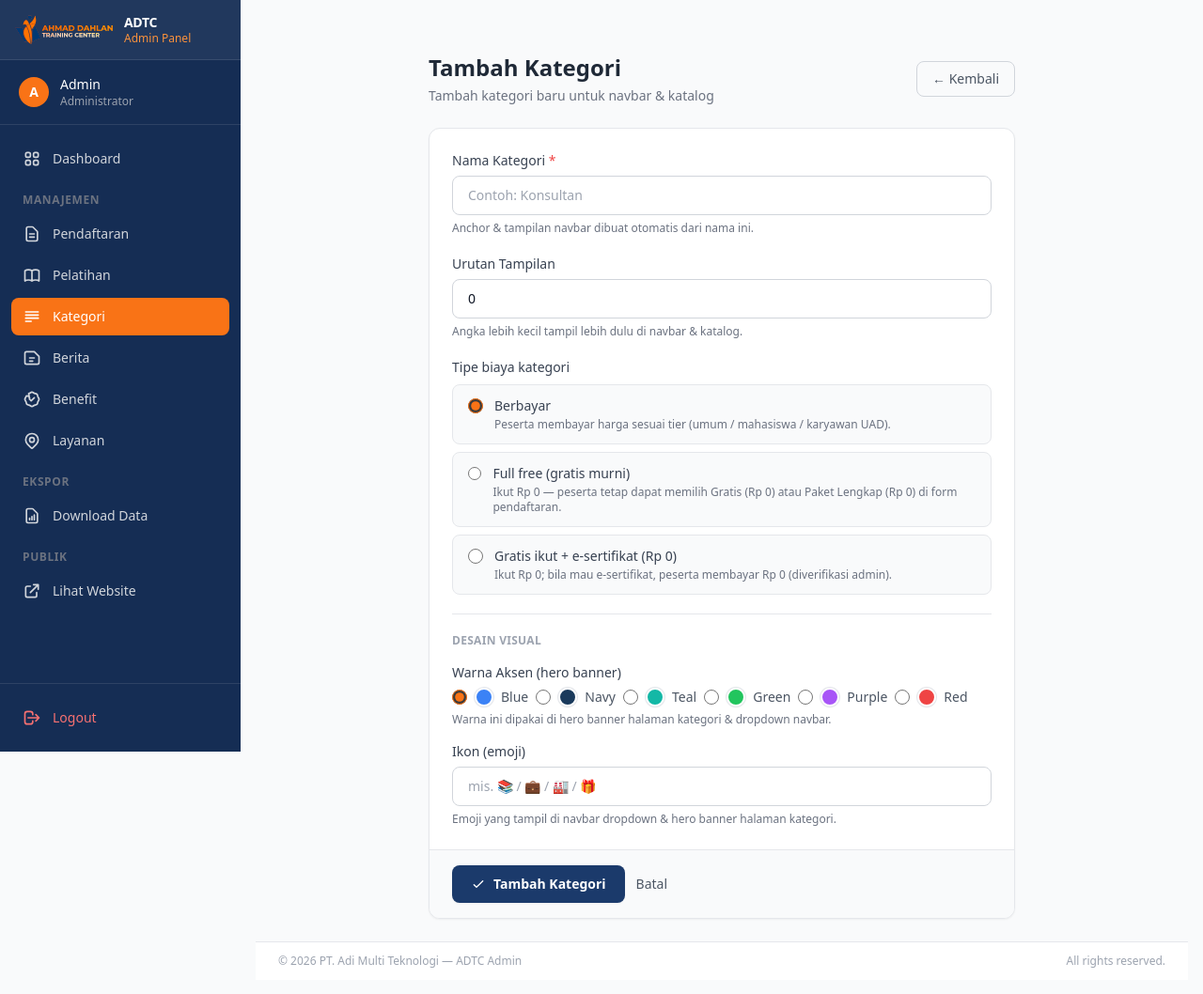
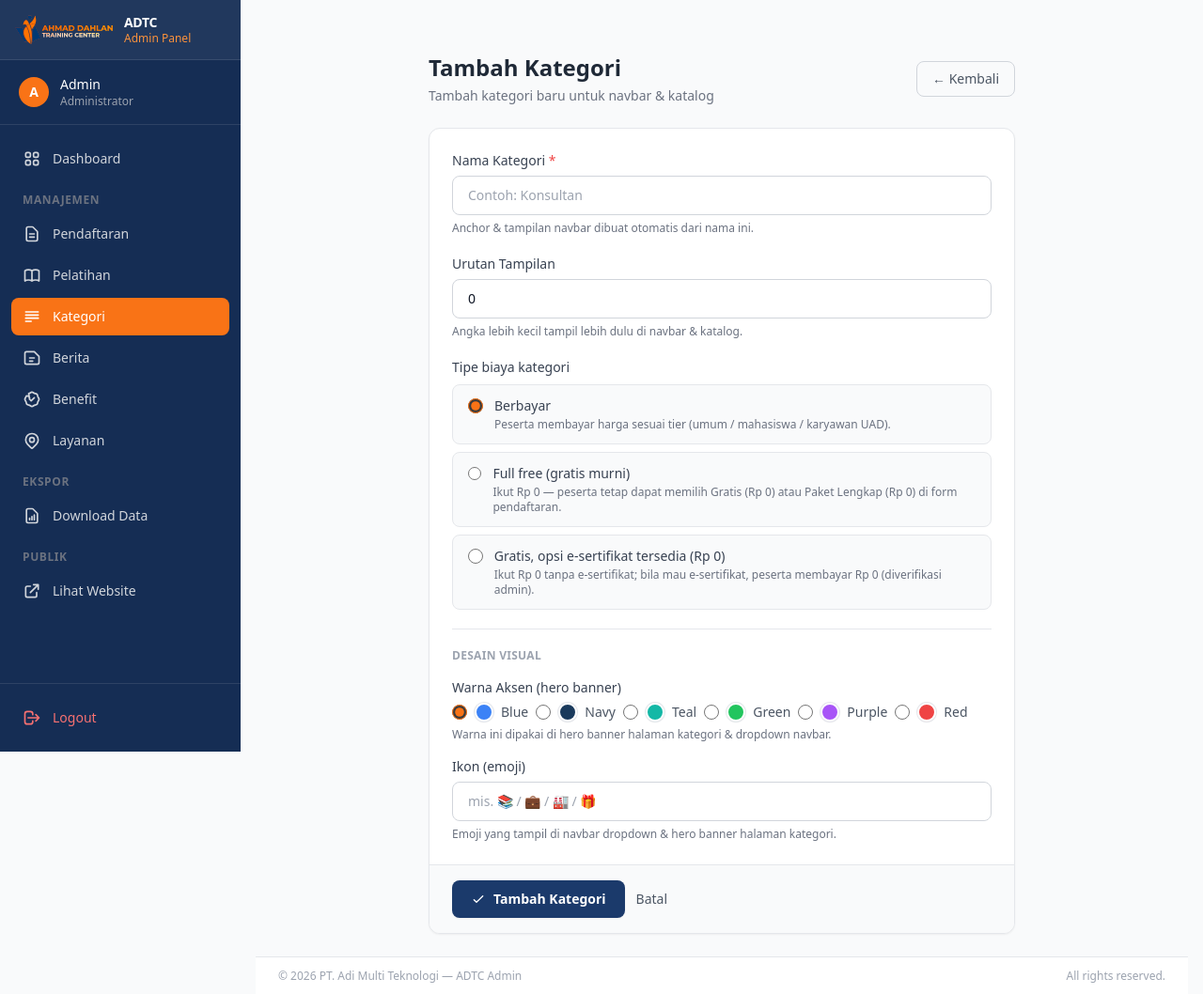
Before and after one commit to Rinday12/adtc-website, a Node server app: page /admin/categories/create in a window 1280 px wide. Shown: the top 1058 px of the page at 94% size. Before the commit the page ends 1030 px from the top, so only its background shows below. Run offline with Node 20, Linux system fonts and the light colour scheme; the visitor is signed in with stand-in values (Sample User, id 1); style sheets or scripts are compiled from the project's sources.

Commit message:
fix: deskripsi Rp 0 = 'tanpa e-sertifikat' di semua form & detail
Admin training form (radio cert_override):
- 'Dengan e-Sertifikat': Rp 0 = ikut tanpa e-sertifikat
- 'Tanpa e-Sertifikat': Peserta selalu Rp 0, tanpa opsi e-sertifikat

Admin category form:
- Radio 'free_pkg': 'Gratis, opsi e-sertifikat tersedia'
- Radio 'free_pkg' sub: Rp 0 = ikut tanpa e-sertifikat

Detail training publik:
- cert_available !== false → 'Ikut Rp 0 (tanpa e-sertifikat)' + opsi paket
- cert_available === false → 'Ikut Rp 0, tanpa opsi e-sertifikat' (paket disembunyikan)

Form pendaftaran publik:
- Radio 'Gratis': 'Rp 0 — ikut tanpa e-sertifikat'

Co-Authored-By: Claude Code <noreply@anthropic.com>

```diff
--- a/views/admin/categories/form.ejs
+++ b/views/admin/categories/form.ejs
@@ -123,8 +123,8 @@
                 <%= currentTier === 'free_pkg' ? 'checked' : '' %>
                 class="mt-0.5 w-4 h-4 accent-brand-500">
               <span class="text-sm text-gray-700">
-                <span class="font-medium">Gratis ikut + e-sertifikat (<%= certFeeFmt || 'Rp 75.000' %>)</span>
-                <p class="text-xs text-gray-500 mt-0.5">Ikut Rp 0; bila mau e-sertifikat, peserta membayar <%= certFeeFmt || 'Rp 75.000' %> (diverifikasi admin).</p>
+                <span class="font-medium">Gratis, opsi e-sertifikat tersedia (<%= certFeeFmt || 'Rp 75.000' %>)</span>
+                <p class="text-xs text-gray-500 mt-0.5">Ikut Rp 0 tanpa e-sertifikat; bila mau e-sertifikat, peserta membayar <%= certFeeFmt || 'Rp 75.000' %> (diverifikasi admin).</p>
               </span>
             </label>
           </div>
@@ -279,7 +279,7 @@
               <span class="text-sm text-gray-700">
                 <span class="font-medium">Gratis dengan e-Sertifikat</span>
                 <p class="text-xs text-gray-500 mt-0.5">
-                  Rp 0 = ikut + e-sertifikat.
+                  Rp 0 = ikut tanpa e-sertifikat.
                   <%= certFeeFmt || 'Rp 75.000' %> = ikut + e-sertifikat + Soft File Materi, QnA,
                   Group Discussion, Sertifikat Digital, Info Lowongan, Recording, Networking,
                   Diskusi dengan Ahli.
--- a/views/registration/form.ejs
+++ b/views/registration/form.ejs
@@ -170,7 +170,7 @@
           />
           <span>
             <span class="block text-sm font-semibold text-gray-800">Gratis</span>
-            <span class="block text-xs text-gray-500">Rp 0 — ikut + e-sertifikat</span>
+            <span class="block text-xs text-gray-500">Rp 0 — ikut tanpa e-sertifikat</span>
           </span>
         </label>
         <label class="pay-opt flex items-start gap-2 border border-gray-300 bg-white rounded-md px-3 py-2.5 cursor-pointer transition-colors">
```
Also changed, not shown: views/admin/trainings/form.ejs (+5 -6 lines), views/trainings/detail.ejs (+12 -3 lines).
